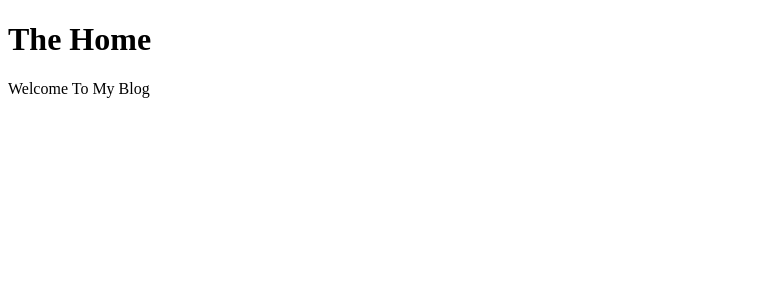
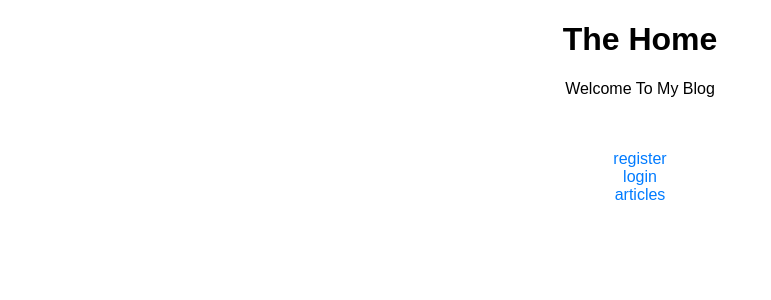
Before and after one commit to dori-dev/django-blog, a Django app: page / in a window 1280 px wide. Shown: the top 300 px of the page, without its empty margins (0-771 px from the left). Run offline with Django 3.2, Linux system fonts and the light colour scheme.

Commit message:
use dynamic url

```diff
--- a/blog/accounts/templates/accounts/login.html
+++ b/blog/accounts/templates/accounts/login.html
@@ -5,7 +5,7 @@
 
 {% block content %}
 <h1 class="title">ورود</h1>
-<form class="form" action="{% url 'login' %}" method="post">
+<form class="form" action="{% url 'accounts:login' %}" method="post">
     {{ form }}
     {% csrf_token %}
     <input type="submit" value="ورود">
--- a/blog/accounts/templates/accounts/register.html
+++ b/blog/accounts/templates/accounts/register.html
@@ -3,7 +3,7 @@
 
 {% block content %}
 <h1 class="title">ثبت نام</h1>
-<form class="form" action="{% url 'register' %}" method="post">
+<form class="form" action="{% url 'accounts:register' %}" method="post">
   {{ form }}
   {% csrf_token %}
   <input type="submit"  value="ثبت نام" />
--- a/blog/accounts/urls.py
+++ b/blog/accounts/urls.py
@@ -1,6 +1,7 @@
 from django.urls import path
 from . import views
 
+app_name = "accounts"
 urlpatterns = [
     path("register", views.register_view, name="register"),
     path("login", views.login_view, name="login"),
--- a/blog/accounts/views.py
+++ b/blog/accounts/views.py
@@ -10,8 +10,8 @@ def register_view(request):
     if request.method == "POST":
         form = UserCreationForm(request.POST)
         if form.is_valid():
-            form.save()
-            # login
+            user = form.save()
+            login(request, user)
             return redirect("articles:list")
     form = UserCreationForm()
     arg: dict = {
@@ -26,7 +26,6 @@ def login_view(request):
     if request.method == "POST":
         form = AuthenticationForm(data=request.POST)
         if form.is_valid():
-            # login use
             user = form.get_user()
             login(request, user)
             return redirect("articles:list")
--- a/blog/templates/home.html
+++ b/blog/templates/home.html
@@ -1,12 +1,21 @@
+{% load static %}
 <!DOCTYPE html>
 <html lang="en">
   <head>
     <meta charset="UTF-8" />
     <meta http-equiv="X-UA-Compatible" content="IE=edge" />
+    <link rel="stylesheet" href="{% static 'styles.css' %}" />
     <title>Home Page</title>
   </head>
   <body>
     <h1>The Home</h1>
     <p>Welcome To My Blog</p>
+    <br>
+    <br>
+    <a href="{% url 'accounts:register' %}">register</a>
+    <br>
+    <a href="{% url 'accounts:login' %}">login</a>
+    <br>
+    <a href="{% url 'articles:list' %}">articles</a>
   </body>
 </html>
```
Also changed, not shown: blog/db.sqlite3.
